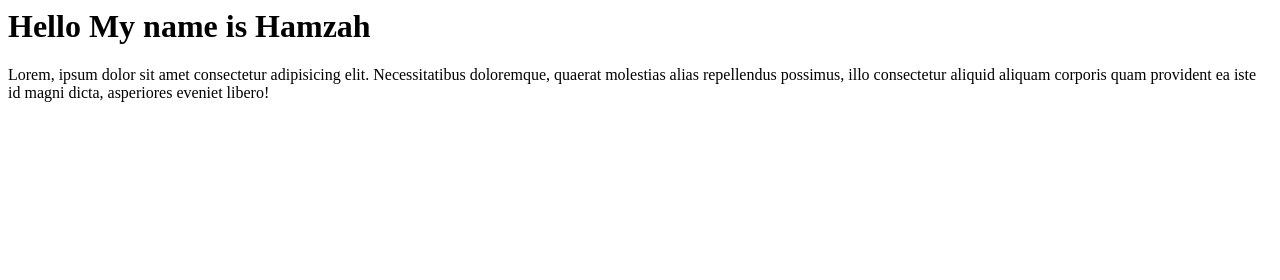
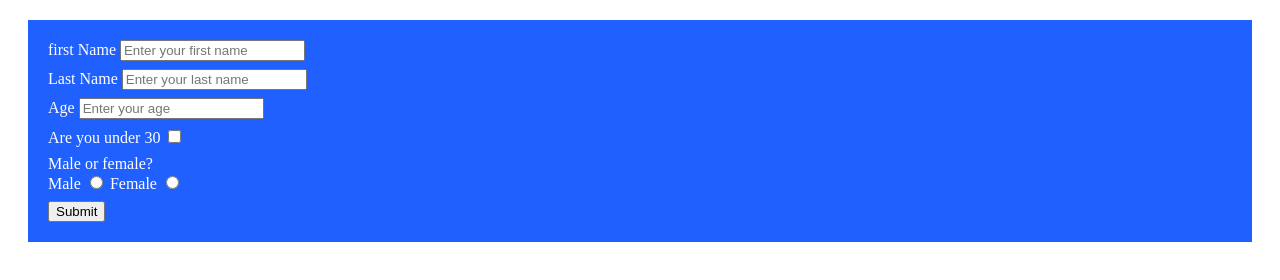
Before and after one commit to Hamzah-syed/PIAIC-HTML, a plain HTML site: page about.html in a window 1280 px wide. Drawn offline with Linux system fonts and the light colour scheme.

Commit message:
class3 code

```diff
--- a/about.html
+++ b/about.html
@@ -1,16 +1,42 @@
 <html>
   <head>
-    <title>My about page</title>
+    <title>My about page!</title>
+    <link rel="stylesheet" href="./main.css" />
   </head>
 
   <body>
-    <h1>Hello My name is Hamzah</h1>
+    <form>
+      <div class="inputWrapper">
+        <label class="formLables">first Name</label>
+        <input placeholder="Enter your first name" />
+      </div>
 
-    <p>
-      Lorem, ipsum dolor sit amet consectetur adipisicing elit. Necessitatibus
-      doloremque, quaerat molestias alias repellendus possimus, illo consectetur
-      aliquid aliquam corporis quam provident ea iste id magni dicta, asperiores
-      eveniet libero!
-    </p>
+      <div class="inputWrapper">
+        <label class="formLables">Last Name</label>
+        <input placeholder="Enter your last name" />
+      </div>
+
+      <div class="inputWrapper">
+        <label class="formLables">Age</label>
+        <input type="number" placeholder="Enter your age" />
+      </div>
+
+      <div class="inputWrapper">
+        <label class="formLables">Are you under 30</label>
+        <input type="checkbox" placeholder="are you under 30" />
+      </div>
+
+      <div class="inputWrapper">
+        <label class="formLables">Male or female?</label>
+        <div>
+          <label class="formLables">Male</label>
+          <input type="radio" placeholder="are you under 30" />
+          <label class="formLables">Female</label>
+          <input type="radio" placeholder="are you under 30" />
+        </div>
+      </div>
+
+      <button>Submit</button>
+    </form>
   </body>
 </html>
--- /dev/null
+++ b/main.css
@@ -0,0 +1,14 @@
+form {
+    background-color: #1F60FF;
+    padding: 20px;
+    margin: 20px;
+}
+
+.formLables {
+    color: white;
+}
+
+
+.inputWrapper {
+    margin-bottom: 8px;
+}
```
